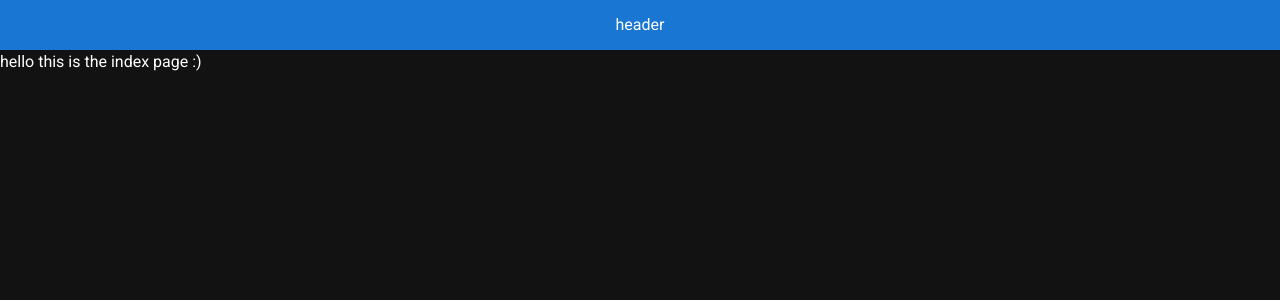
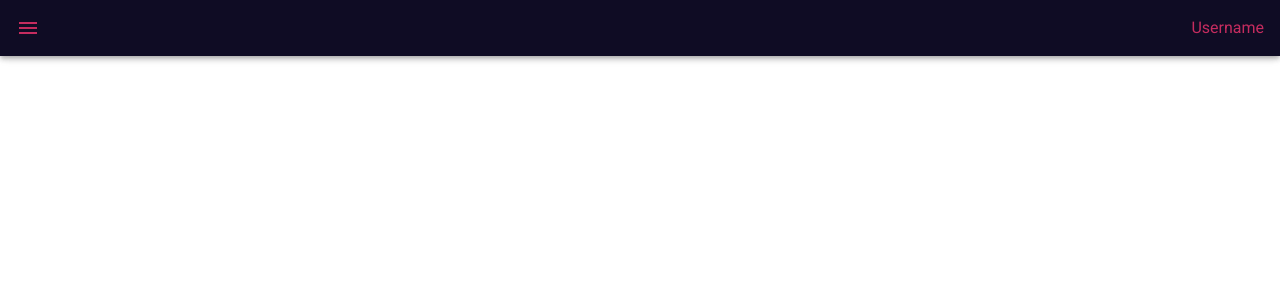
Before and after one commit to stelar7/smartcraft-hackathon-2022-gunnar, a Nuxt app in the folder frontend/: page / in a window 1280 px wide. Shown: the top 300 px of the page. Built offline with nearby package versions, Linux system fonts and the light colour scheme.

Commit message:
Header and menu

```diff
--- a/frontend/layouts/default.vue
+++ b/frontend/layouts/default.vue
@@ -1,23 +1,64 @@
 <template>
-     <v-app>
-        <div class="header primary">header</div>
-        <Nuxt />
-     </v-app>
+  <v-app>
+
+    <v-app-bar color="primary" class="header accent--text" app short clipped-left>
+      <v-app-bar-nav-icon color="accent" @click.stop="drawer = !drawer"></v-app-bar-nav-icon>
+      <v-spacer />
+      <div class="user">
+        Username
+      </div>
+    </v-app-bar>
+
+    <v-navigation-drawer v-model="drawer" app floating clipped>
+      <v-list nav dense>
+        <v-list-item-group
+          v-model="group"
+          color="secondary"
+          active-class="deep-purple--text text--accent-4"
+        >
+          <v-list-item>
+            <v-list-item-title>Main</v-list-item-title>
+          </v-list-item>
+
+          <v-list-item>
+            <v-list-item-title>Scoreboard</v-list-item-title>
+          </v-list-item>
+
+          <v-list-item>
+            <v-list-item-title>Profile</v-list-item-title>
+          </v-list-item>
+
+          <v-list-item>
+            <v-list-item-title>Log out</v-list-item-title>
+          </v-list-item>
+
+        </v-list-item-group>
+      </v-list>
+    </v-navigation-drawer>
+
+    <Nuxt class="app" />
+
+  </v-app>
 </template>
 
 <script>
 export default {
-}
+  data: () => ({
+    drawer: false,
+    group: null,
+  }),
+
+  watch: {
+    group() {
+      this.drawer = false;
+    },
+  },
+};
 </script>
 
 <style lang="scss" scoped>
-.header {
-    width: 100%;
-    height: 50px;
-    display: flex;
-    justify-content: center;
-    align-items: center;
+
+.app {
+  height: 100%;
 }
 </style>
-
-</style>
--- a/frontend/nuxt.config.js
+++ b/frontend/nuxt.config.js
@@ -66,12 +66,12 @@ export default {
       options: {
         customVariables: true,
       },
-      dark: true,
+      dark: false,
       themes: {
-        dark: {
-          primary: colors.blue.darken2,
-          accent: colors.grey.darken3,
-          secondary: colors.amber.darken3,
+        light: {
+          primary: '#0f0c24',
+          accent: '#c52c5f',
+          secondary: '#c91dc9',
           info: colors.teal.lighten1,
           warning: colors.amber.base,
           error: colors.deepOrange.accent4,
```
